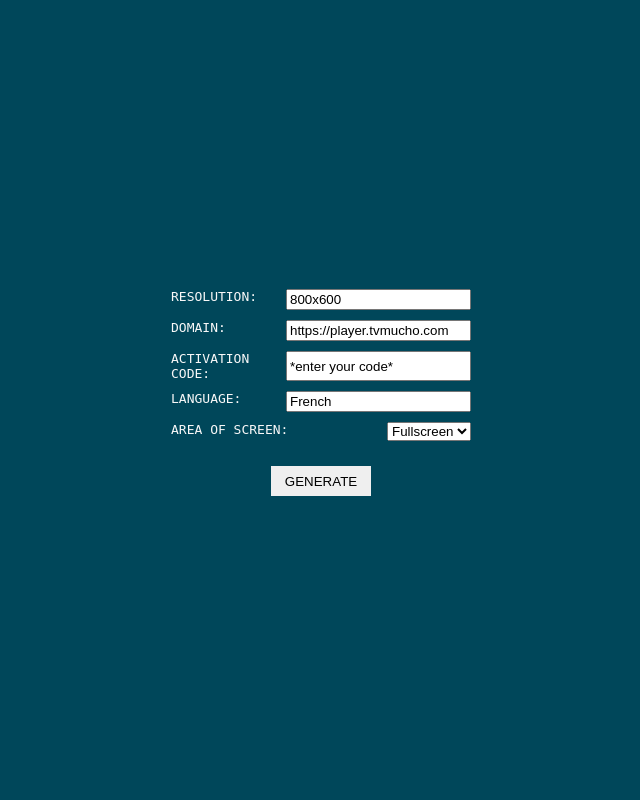
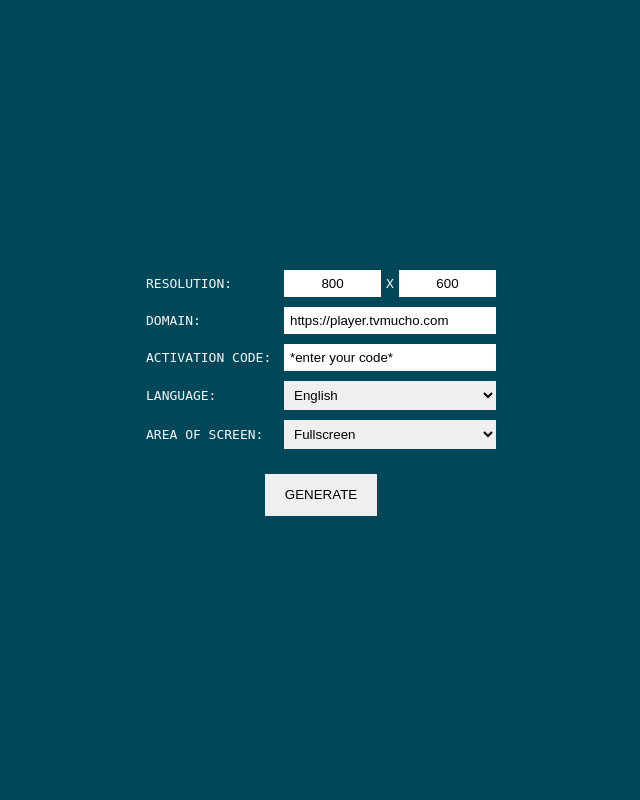
Before and after one commit to Wanyudo/popupchecker, a Django app: page / in a window 1280 px wide. Shown: the whole page, without its empty margins (319-959 px from the left). Run offline with Django 3.2, Linux system fonts and the light colour scheme; some libraries are stand-ins or nearby versions.

Commit message:
Made language and resolution selection easier; fixed styles

```diff
--- a/tvmpopup/settings.py
+++ b/tvmpopup/settings.py
@@ -27,8 +27,8 @@ DEBUG = True
 
 ALLOWED_HOSTS = []
 
-os.environ['chromedriver'] = "/usr/local/bin/chromedriver"
-# os.environ['chromedriver'] = "" # for windows. Place driver.exe in same folder
+# os.environ['chromedriver'] = "/usr/local/bin/chromedriver"
+os.environ['chromedriver'] = "" # for windows. Place driver.exe in same folder
 
 # Application definition
 
--- a/tvmpopup/static/initiate.js
+++ b/tvmpopup/static/initiate.js
@@ -18,7 +18,7 @@ document.getElementById('submitter').addEventListener("click", function(e){
 
   form.style.display = 'none';
   loader_wrapper.style.display = 'flex';
-  const res = document.getElementById('res').value;
+  const res = document.getElementById('width').value + 'x' + document.getElementById('height').value;
   const domain = document.getElementById('domain').value;
   const code = document.getElementById('code').value;
   const lang = document.getElementById('lang').value;
--- a/tvmpopup/static/tvmpop.css
+++ b/tvmpopup/static/tvmpop.css
@@ -34,6 +34,13 @@ form{
     align-items: center;
 }
 
+input, select{
+    width: 200px;
+    padding: 6px;
+    border-width: 0;
+    box-sizing: content-box;
+}
+
 span{
     color: #f8f8f8;
     text-transform: uppercase;
@@ -57,6 +64,8 @@ span{
     text-decoration: none;
     overflow-wrap: break-word;
     font-size: 16px;
+    border-top-left-radius: 8px;
+    border-top-right-radius: 8px;
 }
 
 #error{
@@ -81,7 +90,6 @@ span{
     font-family: monospace;
     flex: 1;
     border-radius: 8px;
-    padding: 1px;
     width: 15vw;
     display: flex;
     flex-direction: column;
@@ -117,11 +125,32 @@ h1{
     background-color: red;
 }
 
+.res-wrapper{
+    width: 212px;
+    display: flex;
+    flex-direction: row;
+    align-items: center;
+}
+
+.res:first-child{
+    margin-right: 5px;
+}
+
+.res:last-child{
+    margin-left: 5px;
+}
+
+.res{
+    width: 100%;
+    text-align: center;
+}
+
 .form-row{
     display: flex;
     justify-content: space-between;
     margin: 5px 0;
-    width: 300px;
+    width: 350px;
+    align-items: center;
 }
 
 body {
--- a/tvmpopup/templates/index.html
+++ b/tvmpopup/templates/index.html
@@ -12,10 +12,24 @@
         <div id="progress">Initializing...</div>
     </div>
     <form id="form-params" action="/popups/">
-        <div class="form-row"><span>Resolution:</span>      <input id="res"     type="text" name="res" value="800x600"></div>
+        <div class="form-row"><span>Resolution:</span>
+            <span class="res-wrapper">
+                <input class="res" id="width"     type="text" name="width" value="800">
+                x
+                <input class="res" id="height"     type="text" name="height" value="600">
+            </span>
+        </div>
         <div class="form-row"><span>Domain:</span>          <input id="domain"  type="text" name="domain" value="https://player.tvmucho.com"></div>
         <div class="form-row"><span>Activation code:</span> <input id="code"    type="text" name="code" value="*enter your code*"></div>
-        <div class="form-row"><span>Language:</span>        <input id="lang"    type="text" name="language" value="French"></div>
+        <div class="form-row"><span>Language:</span>
+            <label>
+            <select id="lang" name="language">
+                <option value="English">English</option>
+                <option value="French">French</option>
+                <option value="Syrian">Syrian</option>
+            </select>
+        </label>
+        </div>
         <div class="form-row"><span>Area of screen:</span>
 <!--            <input id="segment" type="" name="language" value="French">-->
         <label>
--- a/tvmpopup/views.py
+++ b/tvmpopup/views.py
@@ -146,9 +146,12 @@ def get_popup_screenshots(request):
     if progress == 30:
         browser.execute_script("$('#nomobilebrowsersupport').hide()")
         browser.execute_script("$('#activatewindow').show()")
-        code_input_field = browser.find_element_by_id("activationcode")
-        code_input_field.send_keys(code)
-        browser.find_element_by_id("signin").click()
+        try:
+            code_input_field = browser.find_element_by_id("activationcode")
+            code_input_field.send_keys(code)
+            browser.find_element_by_id("signin").click()
+        except:
+            pass
 
         return JsonResponse(screenshots, json_dumps_params={'indent': 4}, safe=False)
 
@@ -157,8 +160,11 @@ def get_popup_screenshots(request):
         time.sleep(1)
         save_screenshot(modal_id, 'id', None)
         if button_selector:
-            browser.find_element_by_css_selector(button_selector).click()
-            save_screenshot(modal_id, 'id', button_selector)
+            try:
+                browser.find_element_by_css_selector(button_selector).click()
+                save_screenshot(modal_id, 'id', button_selector)
+            except:
+                pass
 
         browser.execute_script(("$('#{0}').remodal().close()").format(modal_id))
 
@@ -231,8 +237,10 @@ def save_screenshot(name, by, button_selector):
 
     if (segment == 'fullscreen'):
         return browser.save_screenshot(image_path)
-
-    if by == 'class':
-        browser.find_element_by_class_name(name).screenshot(image_path)
-    else:
-        browser.find_element_by_id(name).screenshot(image_path)
+    try:
+        if by == 'class':
+            browser.find_element_by_class_name(name).screenshot(image_path)
+        else:
+            browser.find_element_by_id(name).screenshot(image_path)
+    except:
+        return browser.save_screenshot(image_path)
```
